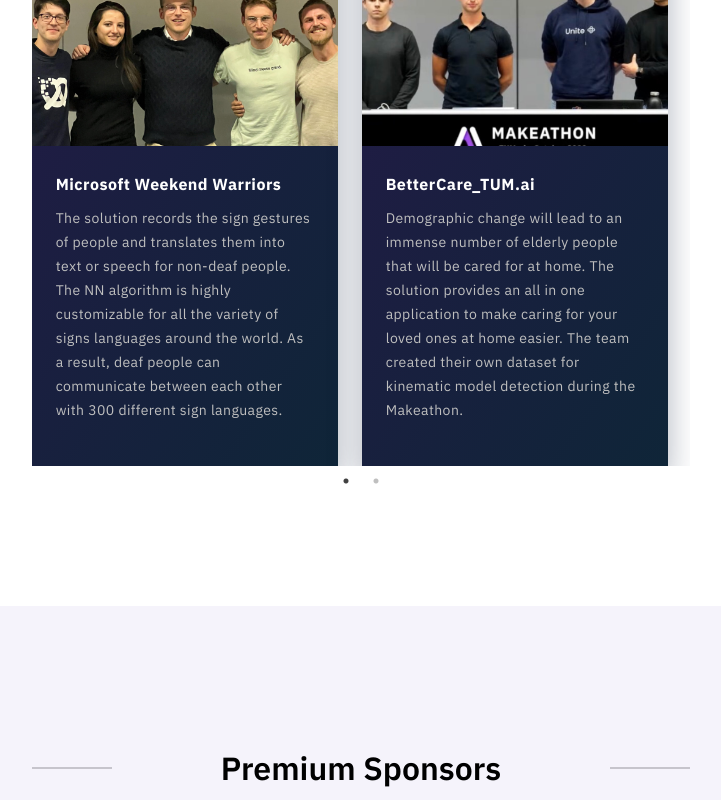
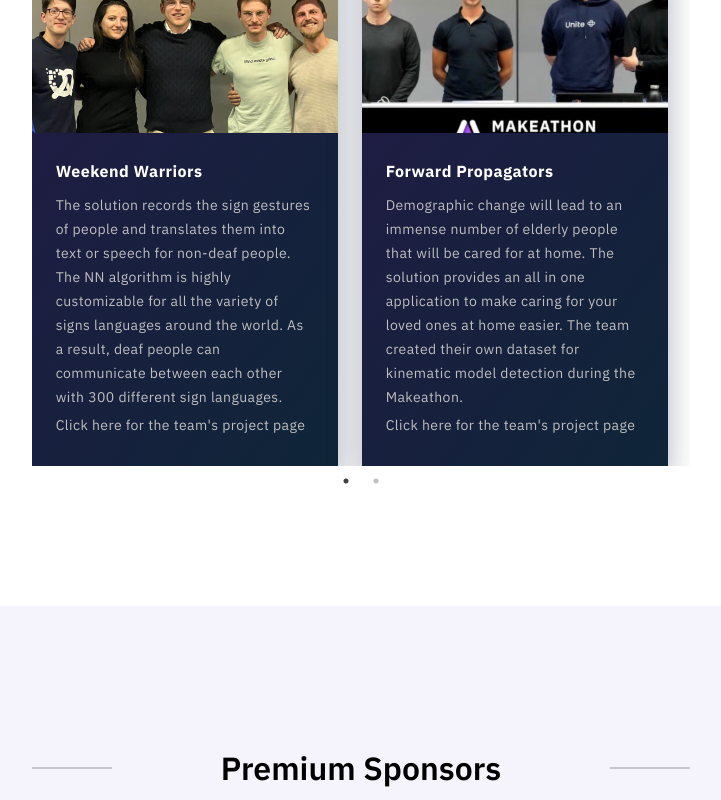
Before and after one commit to tum-ai/makeathon2022, a Next.js app: page / in a window 1280 px wide. Shown: the part 6120-6920 px from the top of the page, without its empty margins (279-1000 px from the left). Built offline with nearby package versions, Linux system fonts and the light colour scheme.

Commit message:
Linked stories to project pages

```diff
--- a/components/03_sections/stories.js
+++ b/components/03_sections/stories.js
@@ -18,10 +18,12 @@ const data = {
   "paragraph": "Have a look at the winning teams and fantastic solutions that resulted from only 48h working time!",
   "stories": [
     {
-      "title": "Microsoft Weekend Warriors",
+      "title": "Weekend Warriors",
       /*"paragraph_highlighted": "An assisting app for visually impaired users. ",*/
       "paragraph": "The solution records the sign gestures of people and translates them into text or speech for non-deaf people. The NN algorithm is highly customizable for all the variety of signs languages around the world. As a result, deaf people can communicate between each other with 300 different sign languages.",
       "image": "/stories/story01_2022.png",
+      "link": "https://devpost.com/software/microsoft_weekend-warriors",
+      "link_text": "Click here for the team's project page",
       "members": [
         // {
         //   "image": "/stories/nils_jacobsen.webp",
@@ -46,10 +48,12 @@ const data = {
       ]
     },
     {
-      "title": "BetterCare_TUM.ai",
+      "title": "Forward Propagators",
       /*"paragraph_highlighted": "Make online fact checking quick and easy. ",*/
       "paragraph": "Demographic change will lead to an immense number of elderly people that will be cared for at home. The solution provides an all in one application to make caring for your loved ones at home easier. The team created their own dataset for kinematic model detection during the Makeathon.",
       "image": "/stories/story02_2022.png",
+      "link": "https://devpost.com/software/bettercare_tum-ai",
+      "link_text": "Click here for the team's project page",
       "members": [
         // {
         //   "image": "/stories/marcel_schlicke.jpg",
@@ -70,10 +74,12 @@ const data = {
       ]
     },
     {
-      "title": "AI Risk Inspecto",
+      "title": "AICrossTheOcean",
       /*"paragraph_highlighted": "Nitrogen level estimation. ",*/
       "paragraph": "The AI Risk Inspector is an NLP tool that gives 1) an accurate estimation of the risk level of the AI product 2) an explanation of why that product was put into that risk category 3) in case it's a high risk use case, a check list of actions that is required by the EU AI Act 4) tool recommendations to mitigate issues and align the AI use case with the regulation. This is all based on the user's text-based description of their AI use case.",
       "image": "/stories/story03_2022_edited_1.png",
+      "link": "https://devpost.com/software/ai-risk-inspector",
+      "link_text": "Click here for the team's project page",
       "members": [
         // {
         //   "image": "/stories/alisha_r.webp",
@@ -140,9 +146,12 @@ export default class Stories extends Component {
                   </div>
                   <div className={styles.CardContent}>
                     <div className={styles.Text}>
-                      <Paragraph1 highlightedContent={story.title} isDarkBackground />
+                      <Paragraph1 highlightedContent={story.title} href={story.link} isDarkBackground />
                       <Paragraph2 highlightedContent={story.paragraph_highlighted} normalContent={story.paragraph} isDarkBackground />
                     </div>
+                      <a href={story.link} className={styles.Text}>
+                        <Paragraph2 highlightedContent={story.paragraph_highlighted} normalContent={story.link_text} isDarkBackground />
+                      </a>
                     <div className={styles.Members}>
                       {story.members.map((member,i)=>(
                         <a href={member.link} key={i} className={styles.Member}>
--- a/styles/03_sections/Stories.module.css
+++ b/styles/03_sections/Stories.module.css
@@ -56,7 +56,7 @@
 }
 .CardContent{
   padding: 24px;
-  height: 320px;
+  height: 350px;
   display: flex;
   flex-direction: column;
   justify-content: space-between;
```
